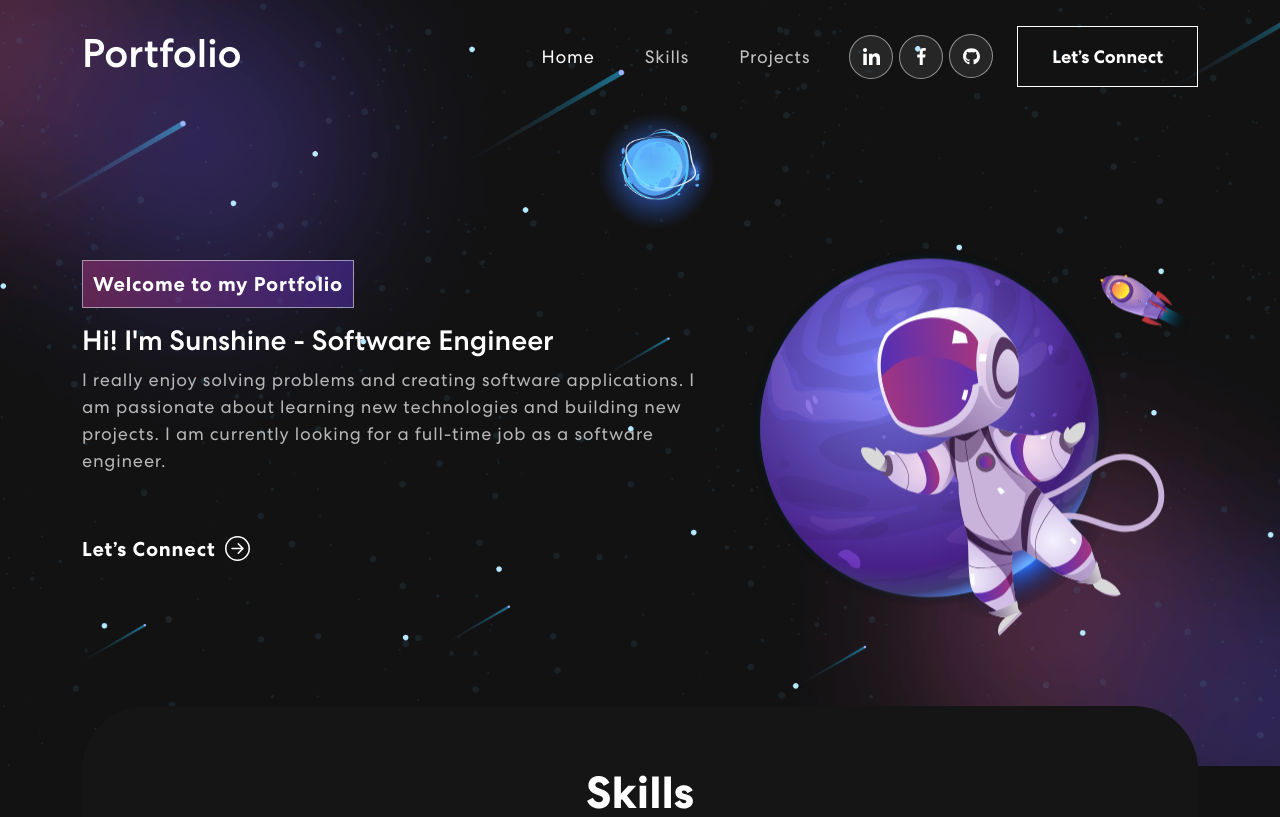
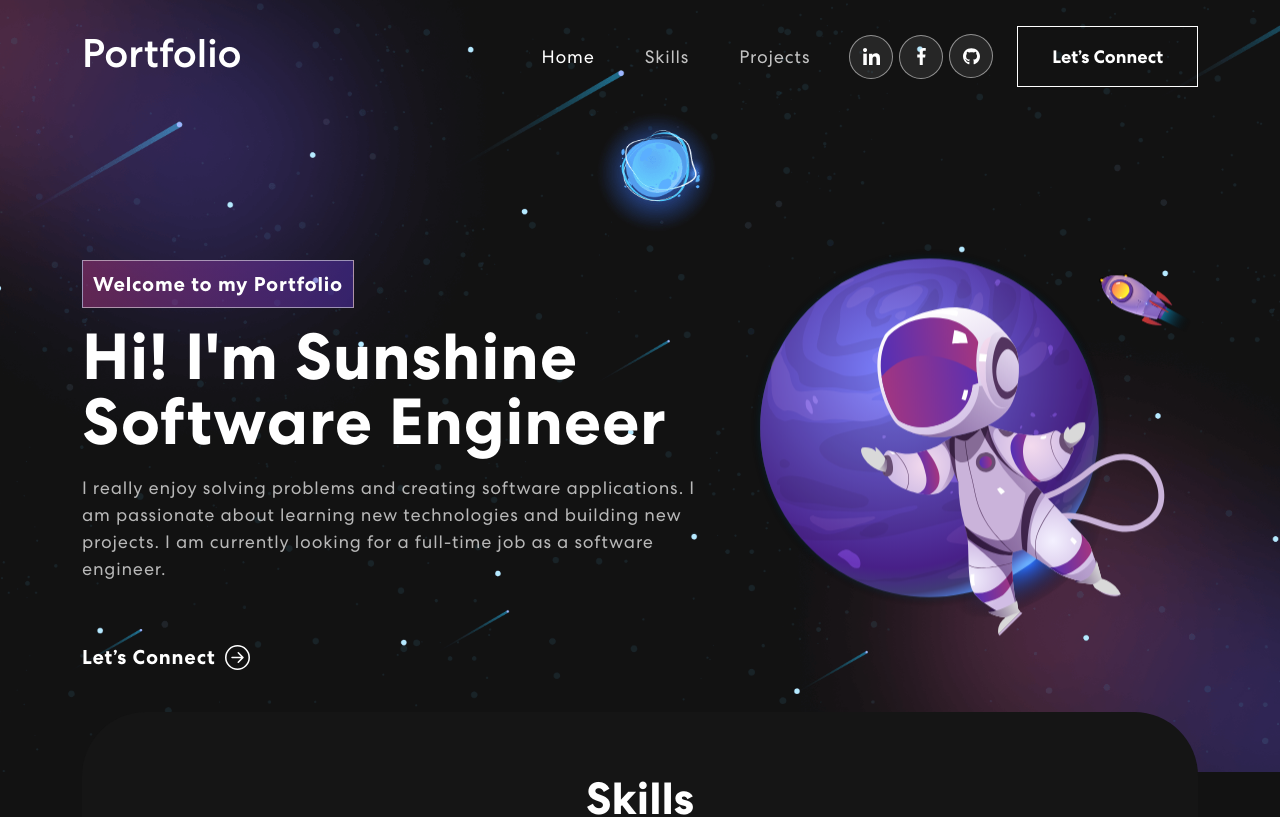
Before and after one commit to qnhat2004/Personal-Portfolio, a React (Create React App) app: page / in a window 1280 px wide. Shown: the top 817 px of the page. Built offline with nearby package versions, Linux system fonts and the light colour scheme; no server answers.

Commit message:
change: Banner h3 to h1

```diff
--- a/src/components/Banner.js
+++ b/src/components/Banner.js
@@ -57,7 +57,7 @@ export const Banner = () => {
               <div className={isVisible ? "animate__animated animate__fadeIn" : ""}>
                 <span className="tagline">Welcome to my Portfolio</span>
                 {/* <h1>{`Hi! I'm Sunshine - Software Engineer`} <span className="txt-rotate" dataPeriod="1000" data-rotate='[ "Software Engineer" ]'><span className="wrap">{}</span></span></h1> */}
-                <h3>Hi! I'm Sunshine - Software Engineer</h3>
+                <h1>Hi! I'm Sunshine  Software Engineer</h1>
                   <p>
                     I really enjoy solving problems and creating software applications. I am passionate about learning new technologies and building new projects. I am currently looking for a full-time job as a software engineer.
                   </p>
```
